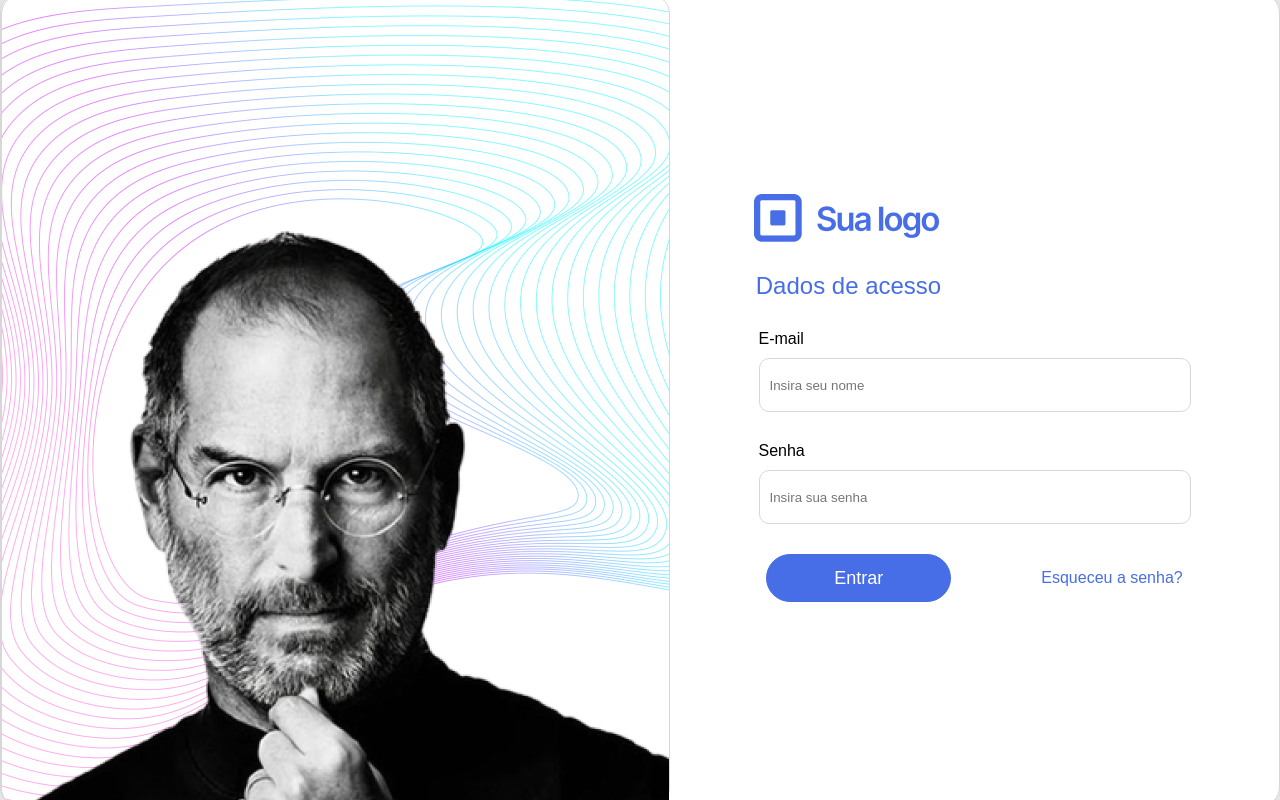
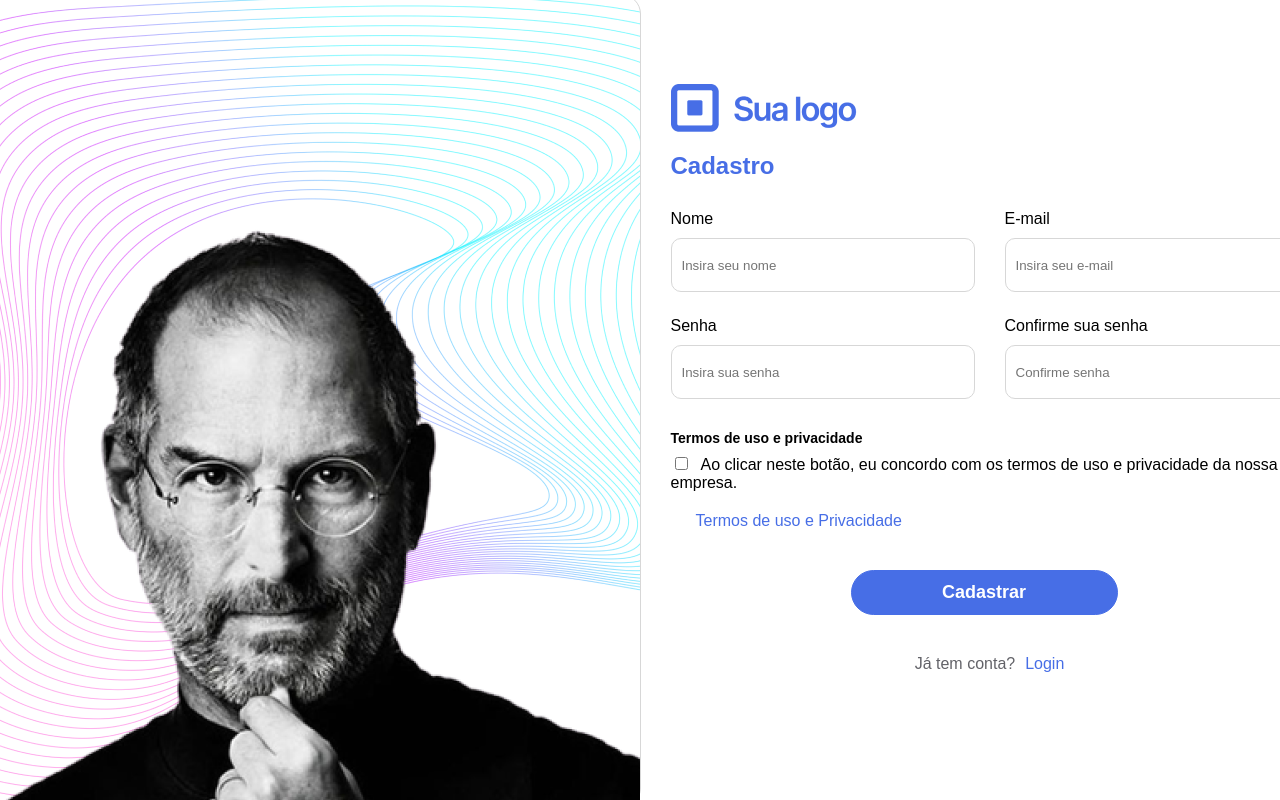
Before and after one commit to HerbertCarlos007/teste-startpn, a React (Vite) app in the folder web/: page / in a window 1280 px wide. Built offline with nearby package versions, Linux system fonts and the light colour scheme.

Commit message:
Criando a pagina home

```diff
--- a/web/src/App.jsx
+++ b/web/src/App.jsx
@@ -1,13 +1,14 @@
 import React from "react"
 import { GlobalStyle } from './globalStyles'
 import { Register } from './components/Register'
+import { Home } from "./components/pages/Home"
 
 export const App = () => {
 
   return (
     <>
       <GlobalStyle />
-      <Register />
+      <Home/>
     </>
   )
 }
--- a/web/src/components/Register/index.jsx
+++ b/web/src/components/Register/index.jsx
@@ -10,17 +10,11 @@ import { Login } from '../Login'
 export const Register = () => {
     return (
         <C.Container>
-            <C.ContainerRegister>
-                <C.LeftSideContainer>
-                    <C.ImageBackground src={backgroundImage} />
-                    <C.Image src={steveJobsImage} />
-                </C.LeftSideContainer>
-
-                <C.RightSideContainer>
-
-                    {/* <C.Logo src={logo} />
-
             <C.ContainerForm>
+                <C.Logo src={logo} />
+                <br/>
+                <br/>
+                <br/>
                 <C.TextRegister>Cadastro</C.TextRegister>
 
                 <C.UpFormInputs>
@@ -64,10 +58,8 @@ export const Register = () => {
                     <C.TextHaveAccount>Já tem conta? </C.TextHaveAccount>
                     <C.TextLogin>Login</C.TextLogin>
                 </C.ContainerHaveAccount>
-                    </C.ContainerForm> */}
-                    <Login/>
-                </C.RightSideContainer>
-            </C.ContainerRegister>
+            </C.ContainerForm>
+
         </C.Container>
     )
 }
--- a/web/src/components/Register/styles.jsx
+++ b/web/src/components/Register/styles.jsx
@@ -1,9 +1,7 @@
 import styled from "styled-components";
 
 export const Container = styled.div`
-    height: 100vh;
-    background-color: #E5E5E5;
-    display: flex;
+
     justify-content: center;
     align-items: center;
     display: flex;
@@ -11,45 +9,13 @@ export const Container = styled.div`
 
 `
 
-export const ContainerRegister = styled.div`
-    width: 1366px;
-    height: 812px;
-    background-color: #FFFFFF;
-    border: 1px solid #D7D7D7;
-    border-radius: 20px;
-    display: flex;
+export const Logo = styled.img`
 
-`
-
-export const LeftSideContainer = styled.div`
-
-`
-
-export const RightSideContainer = styled.div`
-   width: 100%;
-
-`
-
-export const ImageBackground = styled.img`
-    border: 1px solid #D7D7D7;
-    border-radius: 20px;
-    z-index: -10;
-`
-
-export const Image = styled.img`
-    position: relative;
-    bottom: 682px;
-    left: 1px;
-`
-
-export const Logo = styled.img`
-    margin-top: 100px;
-    margin-left: 30px;
 
 `
 
 export const ContainerForm = styled.div`
-    margin-top: 40px;
+    margin-top: 90px;
     margin-left: 30px;
 
 `
@@ -129,7 +95,7 @@ export const TermsOfUseAndPrivacy = styled.span`
 export const ButtonRegister = styled.button`
     width: 267px;
     height: 45px;
-    margin-top: 80px;
+    margin-top: 60px;
     margin-left: 180px;
     background: #476EE6;
     border: 1px solid #476EE6;
--- a/web/src/components/pages/Home/index.jsx
+++ b/web/src/components/pages/Home/index.jsx
@@ -0,0 +1,28 @@
+import React from "react";
+
+import * as C from './styles'
+
+import steveJobsImage from '../../../assets/stevejobs.png'
+import backgroundImage from '../../../assets/background.png'
+import { Login } from "../../Login";
+import { Register } from "../../Register";
+
+export const Home = () => {
+    return(
+        <C.Container>
+            <C.ContainerRegister>
+                <C.LeftSideContainer>
+                    <C.ImageBackground src={backgroundImage} />
+                    <C.Image src={steveJobsImage} />
+                </C.LeftSideContainer>
+
+                <C.RightSideContainer>
+
+                  {/* <Login/> */}
+                  <Register/>
+
+                </C.RightSideContainer>
+            </C.ContainerRegister>
+        </C.Container>
+    )
+}
--- a/web/src/components/pages/Home/styles.jsx
+++ b/web/src/components/pages/Home/styles.jsx
@@ -0,0 +1,43 @@
+import styled from "styled-components";
+
+export const Container = styled.div`
+    height: 100vh;
+    background-color: #E5E5E5;
+    display: flex;
+    justify-content: center;
+    align-items: center;
+    display: flex;
+    overflow-y: hidden;
+
+`
+
+export const ContainerRegister = styled.div`
+    width: 1366px;
+    height: 812px;
+    background-color: #FFFFFF;
+    border: 1px solid #D7D7D7;
+    border-radius: 20px;
+    display: flex;
+
+`
+
+export const LeftSideContainer = styled.div`
+
+`
+
+export const RightSideContainer = styled.div`
+   width: 100%;
+
+`
+
+export const ImageBackground = styled.img`
+    border: 1px solid #D7D7D7;
+    border-radius: 20px;
+    z-index: -10;
+`
+
+export const Image = styled.img`
+    position: relative;
+    bottom: 682px;
+    left: 1px;
+`
```
Lines whose indentation alone changed are shown as unchanged.
